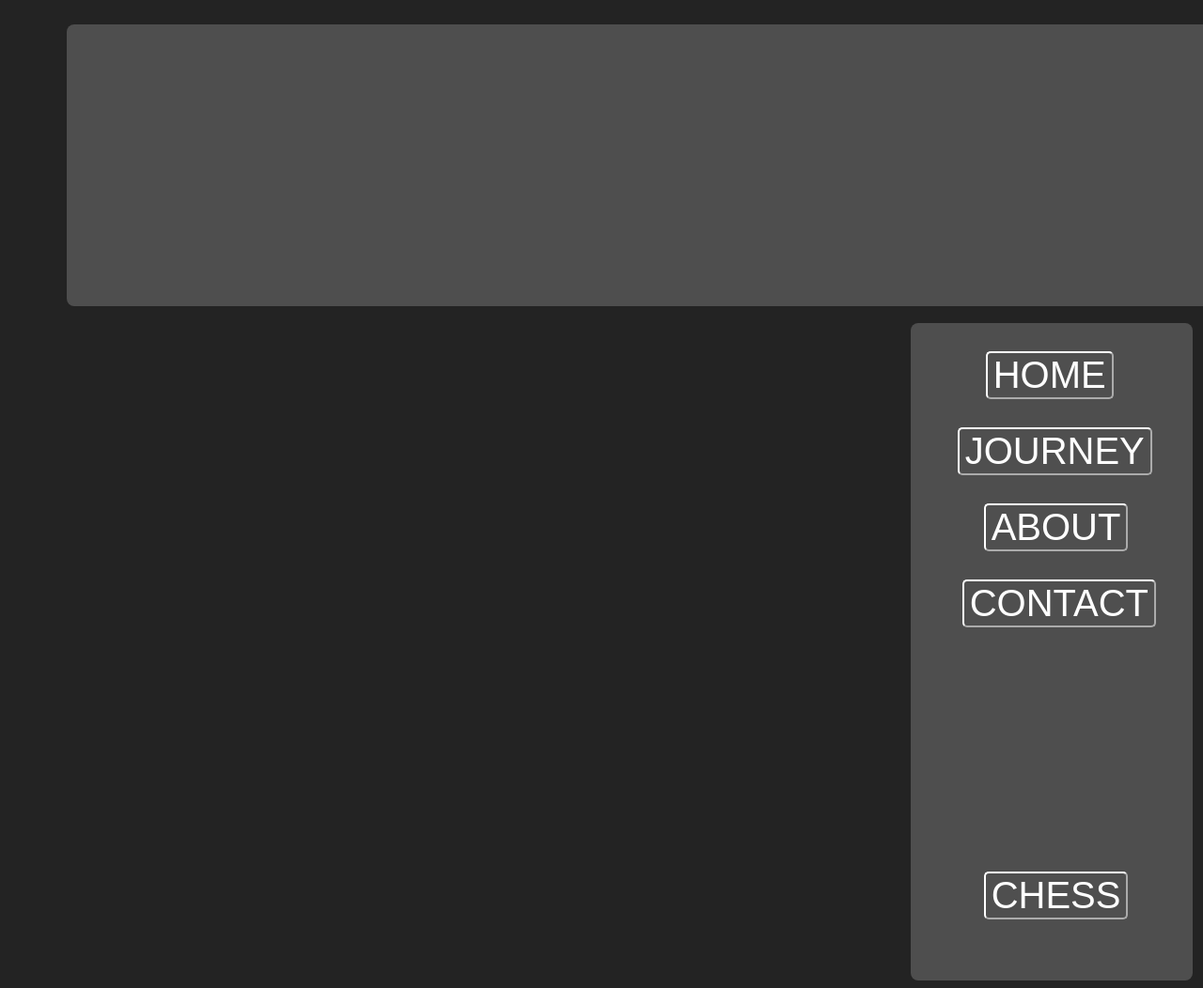
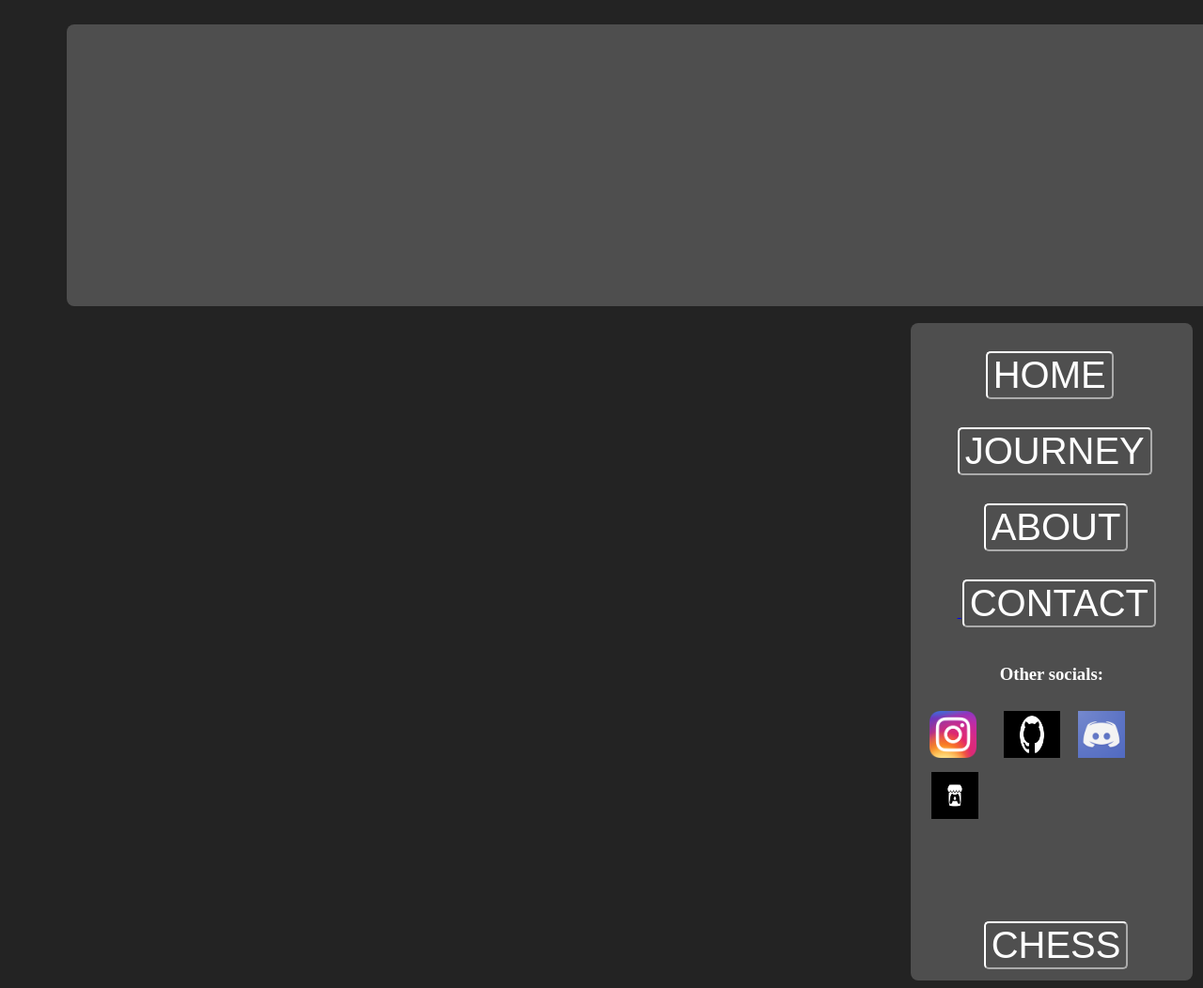
Before and after one commit to AleksaMilosevic07/AleksaMilosevic07.github.io, a plain HTML site: page index.html in a window 1280 px wide. Shown: the top 1052 px of the page at 94% size. Drawn offline with Linux system fonts and the light colour scheme.

Commit message:
Social Buttons
dadada

```diff
--- a/index.html
+++ b/index.html
@@ -21,6 +21,19 @@
         <button class="button journeyButton">JOURNEY</button>
         <button class="button aboutButton">ABOUT</button>
         <button class="button contactButton">CONTACT</button>
+        <h3 class="otherSocialsText">Other socials:</h3>
+        <a href="https://www.instagram.com/_milossevic._/" target=_blank>
+            <img title="Add me on Instagram!" class ="socialsButtons instagram" src="instagram-logo.png">
+        </a>
+        <a target=_blank href="https://github.com/AleksaMilosevic07">
+            <img title="Check out my Github profile!" class ="socialsButtons github"src="github-logo.png">
+        </a>
+        <a target=_blank href="https://discord.gg/V2rXHX3Rz6">
+            <img title="Join my discord server!" class="socialsButtons discord" src="discord-logo.png">
+        </a>
+        <a target=_blank href="https://dr-noobenson.itch.io">
+            <img class="socialsButtons itchio" title="Check out my Itch.io store!" src="itchio-logo.png">
+        </a>
         <button class="button chessButton" title="Also check out my FREE chess lessons!">CHESS</button>
     </div>
 
--- a/styles.css
+++ b/styles.css
@@ -67,5 +67,62 @@ h1, h2, h3, h4, h5, h6, p {
 .chessButton {
     position: relative;
     left: 78px;
-    bottom: -380px;
+    bottom: -320px;
 }
+
+.otherSocialsText {
+    position: relative;
+    left: 95px;
+    top: 140px;
+}
+
+.socialsButtons {
+
+    width: 50px;
+    height: 50px;
+}
+
+.instagram {
+    position: relative;
+    top: 150px;
+    left: 20px;
+    transition: all 0.3s;
+}
+
+.instagram:hover {
+    transform: scale(1.30);
+}
+
+.github {
+    position: relative;
+    top: 150px;
+    left: 45px;
+    width: 60px;
+    transition: all 0.3s;
+}
+
+.github:hover {
+    transform: scale(1.30);
+}
+
+.discord {
+    position: relative;
+    top: 150px;
+    left: 60px;
+    transition: all 0.3s;
+}
+
+.discord:hover {
+    transform: scale(1.30);
+}
+
+.itchio {
+    position: relative;
+    top: 215px;
+    left: -150px;
+    transition: all 0.3s;
+}
+
+.itchio:hover {
+    transform: scale(1.30);
+}
```
Also changed, not shown: discord-logo.png (added), github-logo.png (added), instagram-logo.png (added), itchio-logo.png (added).
